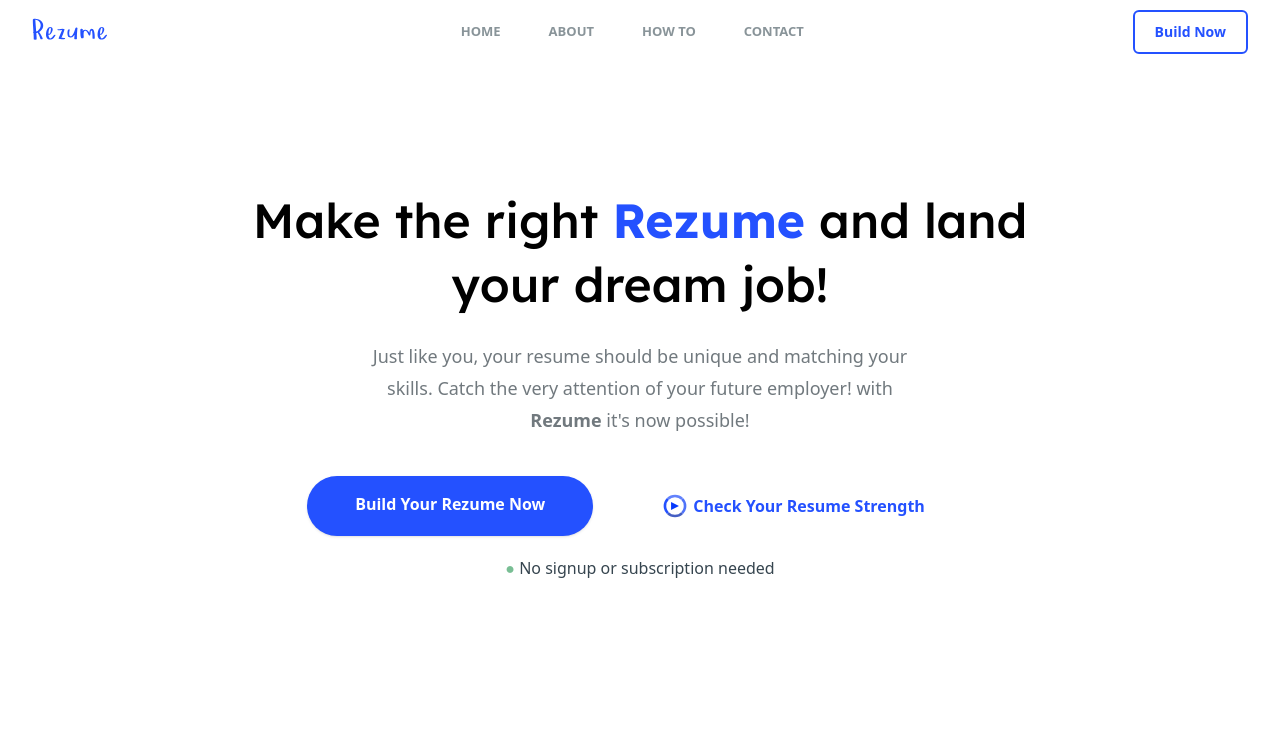
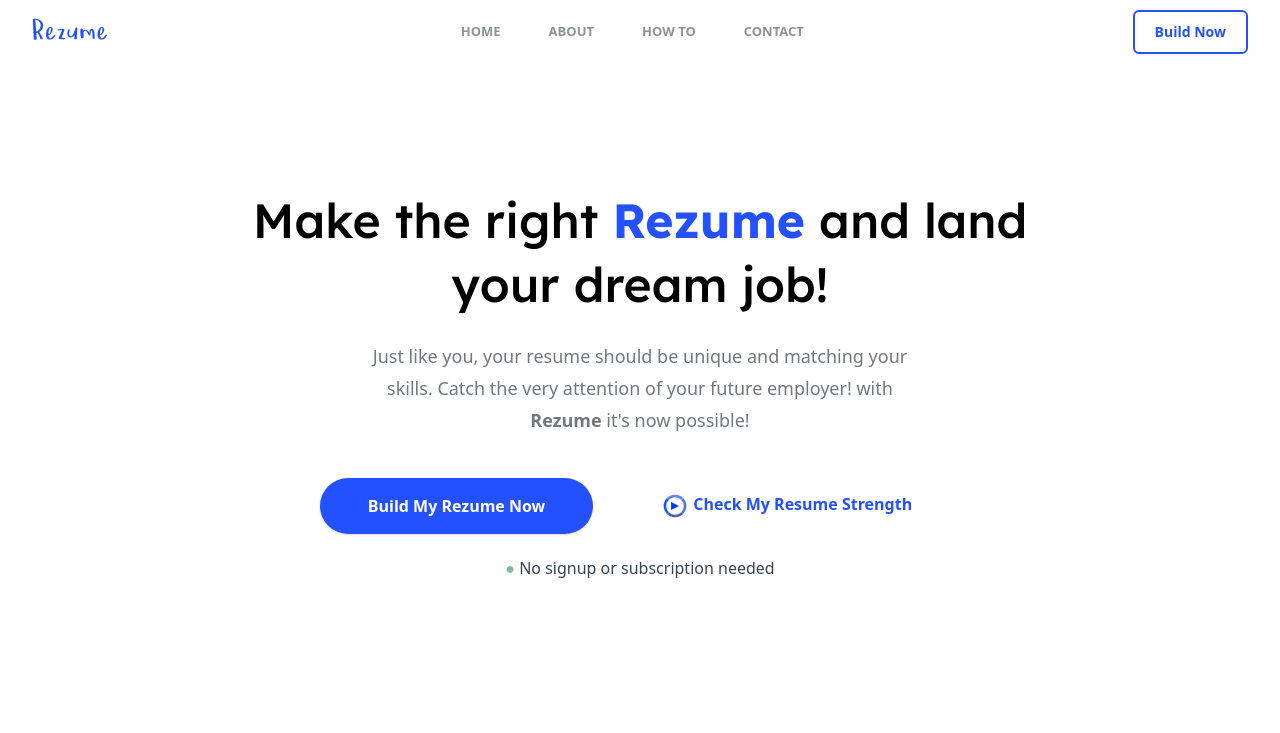
Before and after one commit to SubZero-13/Rezume, a React (Create React App) app: page / in a window 1280 px wide. Shown: the top 733 px of the page. Built offline with nearby package versions, Linux system fonts and the light colour scheme.

Commit message:
Update Hero.jsx

```diff
--- a/src/components/home/Hero.jsx
+++ b/src/components/home/Hero.jsx
@@ -17,13 +17,13 @@ const Hero = () => {
         <strong>Rezume</strong> it's now possible!
       </p>
 
-      <div className="flex gap-5 mt-10 md:flex-row flex-col">
+      <div className="flex gap-5 mt-10 md:flex-row flex-col justify-center items-center">
         <div className="sm:flex sm:gap-4 ">
           <Link
             className="rounded-full bg-primary px-12 py-4 text-base font-semibold text-[white] shadow"
             to="/resume"
           >
-            Build Your Rezume Now
+            Build My Rezume Now
           </Link>
         </div>
         <div className="sm:flex sm:gap-4">
@@ -69,9 +69,7 @@ const Hero = () => {
                 ></path>
               </g>
             </svg>
-            <h3 className="flex justify-center items-center text-center text-base">
-              Check Your Resume Strength
-            </h3>
+            Check My Resume Strength
           </Link>
         </div>
       </div>
```
